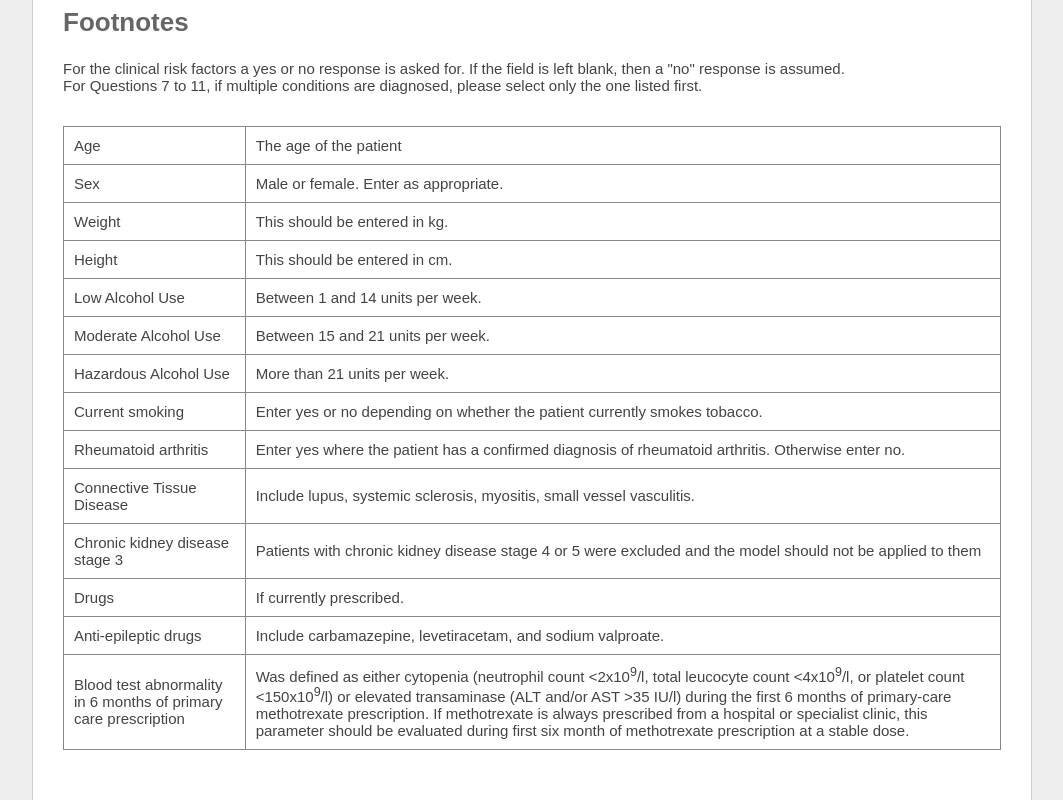
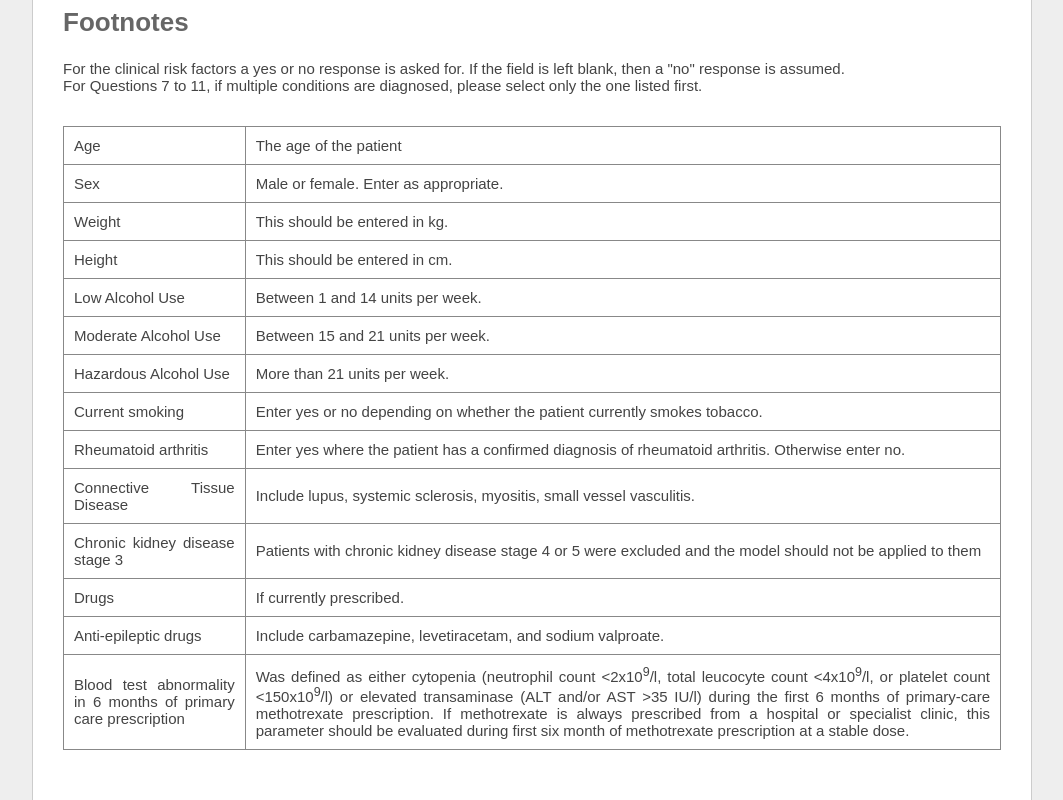
Before and after one commit to alexwilkomedia/calculator, a plain HTML site: page methotrexate/index.html in a window 1280 px wide. Shown: the part 935-1735 px from the top of the page, without its empty margins (108-1171 px from the left). Drawn offline with Linux system fonts and the light colour scheme.

Commit message:
Update style.css

```diff
--- a/methotrexate/style.css
+++ b/methotrexate/style.css
@@ -312,7 +312,7 @@ table.charts { border-spacing: 0px; border-collapse: collapse; }
 table.charts td { padding: 10px 10px; border: 1px solid #888; text-align: center; }
 
 table.tool { border-spacing: 0px; border-collapse: collapse; margin-bottom: 20px; }
-table.tool td { padding: 10px 10px; border: 1px solid #888; text-align: left; }
+table.tool td { padding: 10px 10px; border: 1px solid #888; text-align: justify; }
 
 table.convert { border-spacing: 0px; border-collapse: collapse; width: 100%; }
 
```
